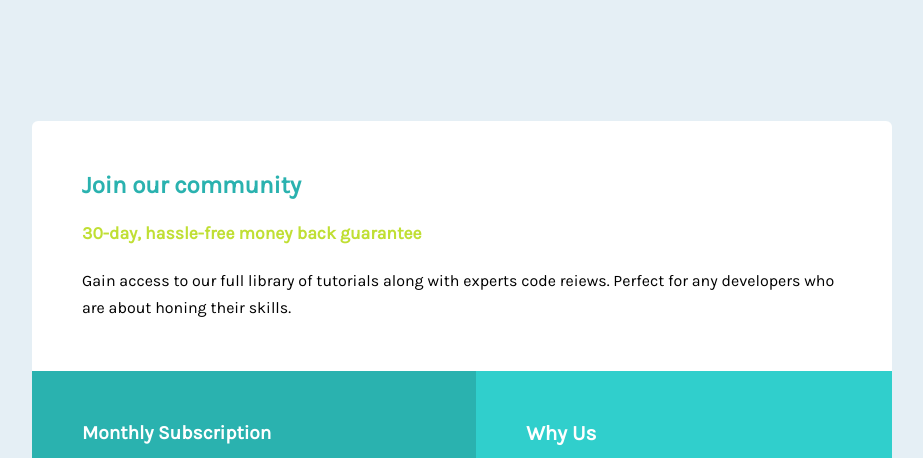
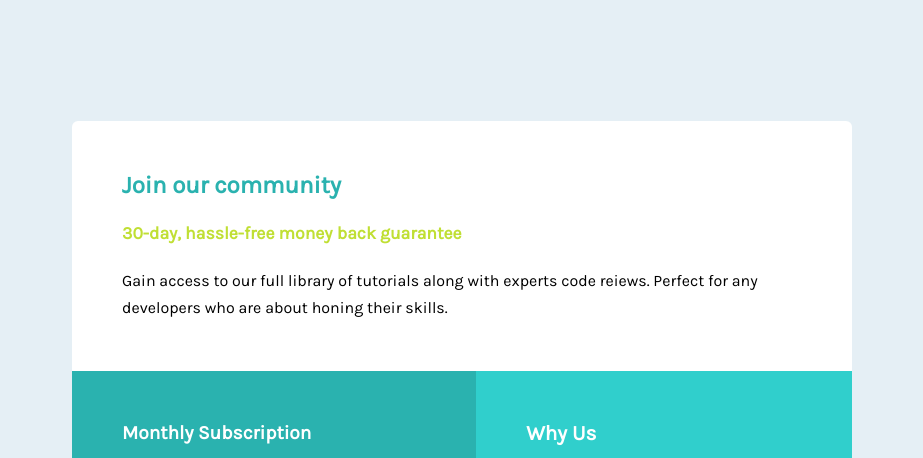
Before and after one commit to pbitonga17/single-price-component, a plain HTML site: page index.html in a window 1280 px wide. Shown: the top 458 px of the page, without its empty margins (178-1101 px from the left). Drawn offline with Linux system fonts and the light colour scheme.

Commit message:
Update styles.css

```diff
--- a/css/styles.css
+++ b/css/styles.css
@@ -14,7 +14,7 @@ body {
 }
 main {
     display: grid;
-    max-width: 55rem;
+    max-width: 50rem;
     padding: 10px;
 }
 @media screen and (min-width: 700px) {
```
